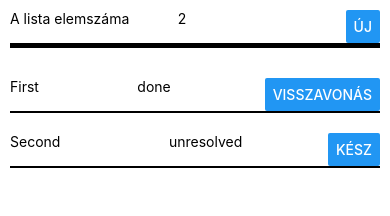
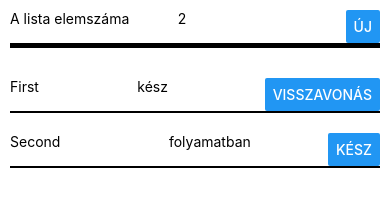
Before and after one commit to matyusbotond/unittesting, a React Native app: screen / in a window 390 px wide. Shown: the top 216 px of the page. Built offline with nearby package versions, Linux system fonts and the light colour scheme.

Commit message:
Fiy type in TodoItem

```diff
--- a/TodoItem.tsx
+++ b/TodoItem.tsx
@@ -22,7 +22,7 @@ export default class TodoListItem extends React.Component<Props, State> {
         }}>
         <Text style={{flex: 1}}>{this.props.todoItem.name}</Text>
         <Text style={{flex: 1}}>
-          {this.props.todoItem.isDone ? 'done' : 'unresolved'}
+          {this.props.todoItem.isDone ? 'kész' : 'folyamatban'}
         </Text>
         <Button
           title={!this.props.todoItem.isDone ? 'kész' : 'visszavonás'}
```
